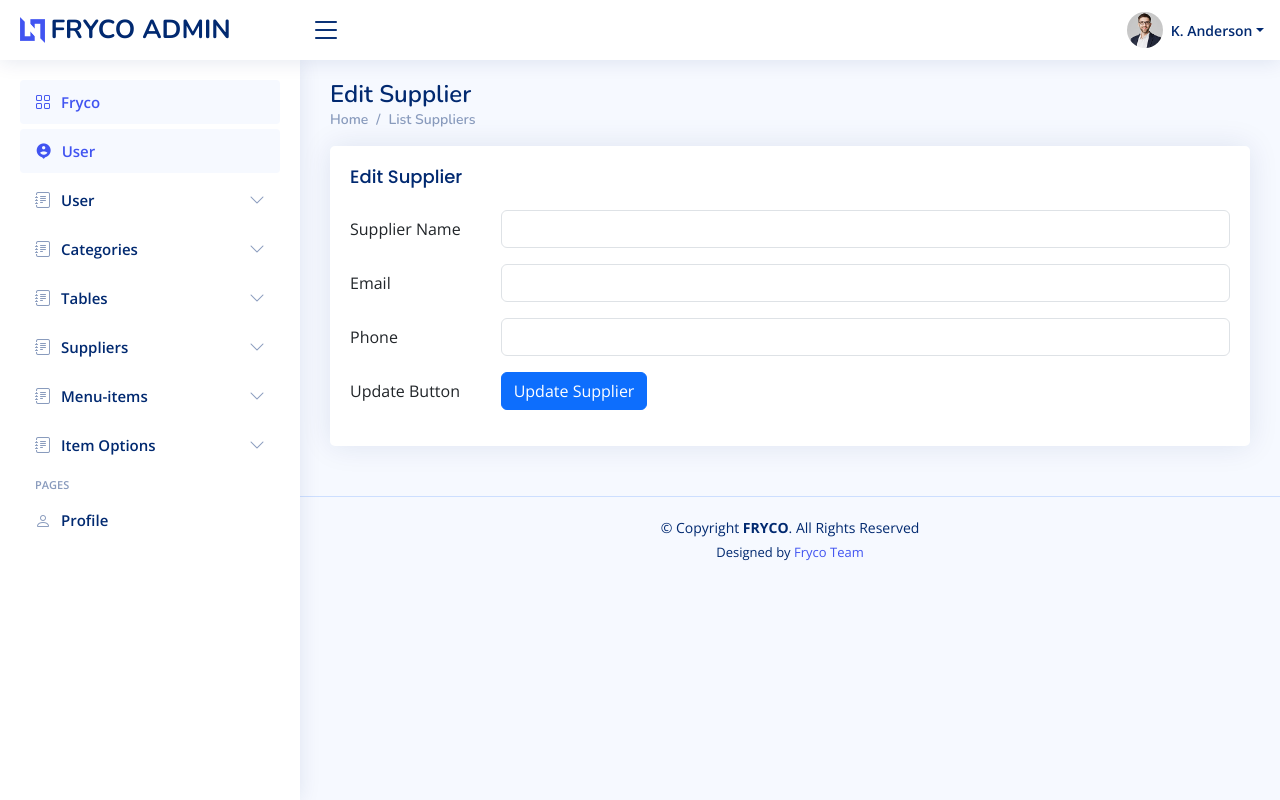
After one commit to EL-komy/restaurant-app, a PHP site: page /views/staff/editsupplier.php in a window 1280 px wide. The commit adds this page. Run offline with PHP 8.4, Linux system fonts and the light colour scheme; some libraries are stand-ins or nearby versions.

Commit message:
suppliers CRUD

```diff
--- /dev/null
+++ b/controllers/SupplierController.php
@@ -0,0 +1,40 @@
+<?php
+require_once '../../models/Supplier.php';
+require_once '../../config/db.php';
+
+class SupplierController {
+    private $db;
+    private $supplier;
+
+    public function __construct() {
+        $database = new Database();
+        $this->db = $database->connect();
+        $this->supplier = new Supplier($this->db);
+    }
+
+    // Insert a new supplier
+    public function insert($supplier_name, $email, $phone) {
+        return $this->supplier->insert($supplier_name, $email, $phone);
+    }
+
+    // Select all suppliers
+    public function select() {
+        return $this->supplier->select();
+    }
+
+    // Select one supplier by ID
+    public function selectOne($id) {
+        return $this->supplier->selectOne($id);
+    }
+
+    // Delete a supplier by ID
+    public function delete($id) {
+        return $this->supplier->delete($id);
+    }
+
+    // Update a supplier by ID
+    public function update($id, $supplier_name, $email, $phone) {
+        return $this->supplier->update($id, $supplier_name, $email, $phone);
+    }
+}
+?>
--- /dev/null
+++ b/models/Supplier.php
@@ -0,0 +1,55 @@
+<?php
+class Supplier {
+    private $conn;
+
+    public function __construct($db) {
+        $this->conn = $db;
+    }
+
+    // Insert a new supplier
+    public function insert($supplier_name, $email, $phone) {
+        $insertQuery = "INSERT INTO suppliers (supplier_name, email, phone) VALUES (:supplier_name, :email, :phone)";
+        $stmt = $this->conn->prepare($insertQuery);
+        $stmt->bindParam(':supplier_name', $supplier_name);
+        $stmt->bindParam(':email', $email);
+        $stmt->bindParam(':phone', $phone);
+        return $stmt->execute();
+    }
+
+    // Select all suppliers
+    public function select() {
+        $selectQuery = "SELECT * FROM suppliers";
+        $stmt = $this->conn->prepare($selectQuery);
+        $stmt->execute();
+        return $stmt->fetchAll(PDO::FETCH_ASSOC);
+    }
+
+    // Select one supplier by ID
+    public function selectOne($id) {
+        $selectQuery = "SELECT * FROM suppliers WHERE id = :id";
+        $stmt = $this->conn->prepare($selectQuery);
+        $stmt->bindParam(':id', $id, PDO::PARAM_INT);
+        $stmt->execute();
+        return $stmt->fetch(PDO::FETCH_ASSOC);
+    }
+
+    // Delete a supplier by ID
+    public function delete($id) {
+        $deleteQuery = "DELETE FROM suppliers WHERE id = :id";
+        $stmt = $this->conn->prepare($deleteQuery);
+        $stmt->bindParam(':id', $id, PDO::PARAM_INT);
+        return $stmt->execute();
+    }
+
+    // Update a supplier by ID
+    public function update($id, $supplier_name, $email, $phone) {
+        $updateQuery = "UPDATE suppliers SET supplier_name = :supplier_name, email = :email, phone = :phone WHERE id = :id";
+        $stmt = $this->conn->prepare($updateQuery);
+        $stmt->bindParam(':id', $id, PDO::PARAM_INT);
+        $stmt->bindParam(':supplier_name', $supplier_name);
+        $stmt->bindParam(':email', $email);
+        $stmt->bindParam(':phone', $phone);
+        return $stmt->execute();
+    }
+}
+?>
--- /dev/null
+++ b/views/staff/editsupplier.php
@@ -0,0 +1,81 @@
+<?php
+require_once "shared/navbar.php";
+require_once '../../controllers/SupplierController.php';
+
+$supplier_name = '';
+$email = '';
+$phone = '';
+
+if (isset($_GET['edit'])) {
+    $id = $_GET['edit'];
+    $supplierController = new SupplierController();
+    $supplier = $supplierController->selectOne($id);
+
+    if ($supplier) {
+        $supplier_name = $supplier['supplier_name'];
+        $email = $supplier['email'];
+        $phone = $supplier['phone'];
+    }
+
+    if (isset($_POST['submit'])) {
+        $supplier_name = $_POST['supplier_name'];
+        $email = $_POST['email'];
+        $phone = $_POST['phone'];
+
+        $supplierController->update($id, $supplier_name, $email, $phone);
+        echo "<h3 class='text-success'>Supplier updated successfully</h3>";
+    }
+}
+?>
+<main id="main" class="main">
+    <div class="pagetitle">
+        <h1>Edit Supplier</h1>
+        <nav>
+            <ol class="breadcrumb">
+                <li class="breadcrumb-item"><a href="dashboard.php">Home</a></li>
+                <li class="breadcrumb-item active"><a href="listsuppliers.php">List Suppliers</a></li>
+            </ol>
+        </nav>
+    </div><!-- End Page Title -->
+
+    <section class="section">
+        <div class="row">
+            <div class="col-lg-12">
+                <div class="card">
+                    <div class="card-body">
+                        <h5 class="card-title">Edit Supplier</h5>
+                        <form method="POST">
+                            <div class="row mb-3">
+                                <label for="supplier_name" class="col-sm-2 col-form-label">Supplier Name</label>
+                                <div class="col-sm-10">
+                                    <input type="text" class="form-control" name="supplier_name" value="<?= $supplier_name; ?>" required>
+                                </div>
+                            </div>
+                            <div class="row mb-3">
+                                <label for="email" class="col-sm-2 col-form-label">Email</label>
+                                <div class="col-sm-10">
+                                    <input type="email" class="form-control" name="email" value="<?= $email; ?>" required>
+                                </div>
+                            </div>
+                            <div class="row mb-3">
+                                <label for="phone" class="col-sm-2 col-form-label">Phone</label>
+                                <div class="col-sm-10">
+                                    <input type="text" class="form-control" name="phone" value="<?= $phone; ?>" required>
+                                </div>
+                            </div>
+                            <div class="row mb-3">
+                                <label class="col-sm-2 col-form-label">Update Button</label>
+                                <div class="col-sm-10">
+                                    <button type="submit" class="btn btn-primary" name="submit">Update Supplier</button>
+                                </div>
+                            </div>
+                        </form>
+                    </div>
+                </div>
+            </div>
+        </div>
+    </section>
+</main>
+<?php
+require_once "shared/footer.php";
+?>
--- a/views/staff/shared/navbar.php
+++ b/views/staff/shared/navbar.php
@@ -94,7 +94,6 @@
     </nav>
   </header>
 
-  <!-- ======= Sidebar ======= -->
   <aside id="sidebar" class="sidebar">
     <ul class="sidebar-nav" id="sidebar-nav">
 
@@ -167,6 +166,24 @@
         </li>
 
         <li class="nav-item">
+            <a class="nav-link collapsed" data-bs-target="#suppliers-nav" data-bs-toggle="collapse" href="#">
+                <i class="bi bi-journal-text"></i><span>Suppliers</span><i class="bi bi-chevron-down ms-auto"></i>
+            </a>
+            <ul id="suppliers-nav" class="nav-content collapse " data-bs-parent="#sidebar-nav">
+                <li>
+                    <a href="addsupplier.php">
+                        <i class="bi bi-circle"></i><span>Add Supplier</span>
+                    </a>
+                </li>
+                <li>
+                    <a href="listsuppliers.php">
+                        <i class="bi bi-circle"></i><span>List Suppliers</span>
+                    </a>
+                </li>
+            </ul>
+        </li>
+
+        <li class="nav-item">
             <a class="nav-link collapsed" data-bs-target="#Menu-items" data-bs-toggle="collapse" href="#">
                 <i class="bi bi-journal-text"></i><span>Menu-items</span><i class="bi bi-chevron-down ms-auto"></i>
             </a>
```
Also changed, not shown: views/staff/addsupplier.php (added, +71 -0 lines), views/staff/listsuppliers.php (added, +64 -0 lines). Lines whose indentation alone changed are shown as unchanged.
